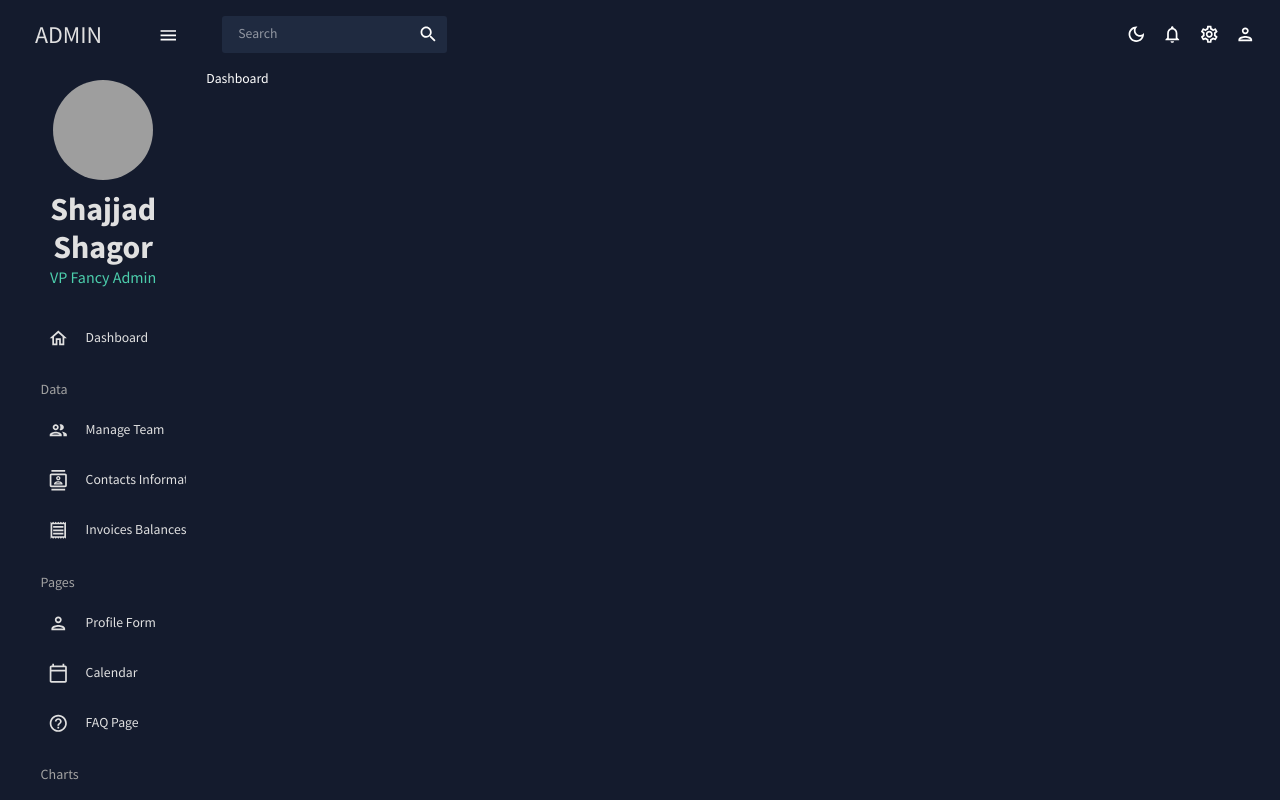
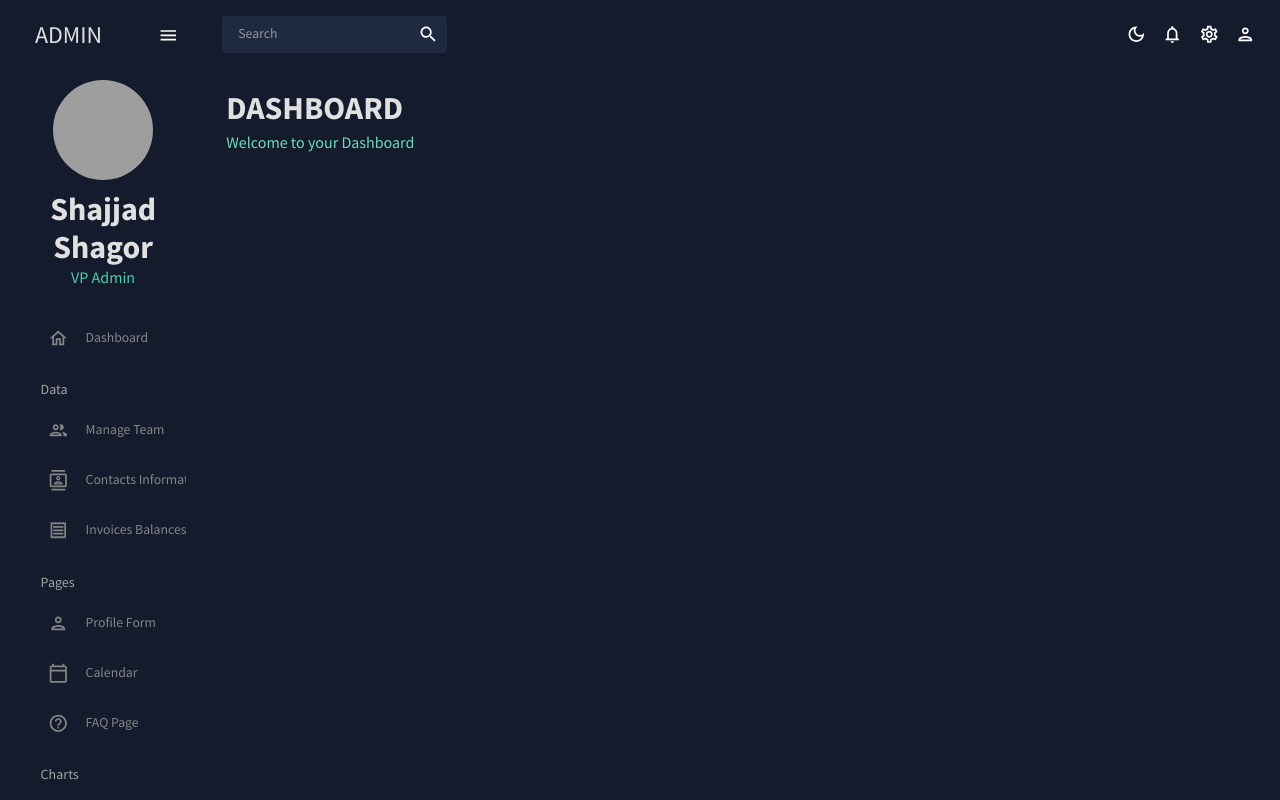
Before and after one commit to shagors/react-admin-offline-data, a React (Create React App) app: page / in a window 1280 px wide. Shown: the top 800 px of the page. Built offline with nearby package versions, Linux system fonts and the light colour scheme; grey boxes are pictures that could not be loaded.

Commit message:
make header components for reusable and design it

```diff
--- /dev/null
+++ b/src/components/Header.jsx
@@ -0,0 +1,23 @@
+import React from 'react';
+import { Box, Typography, useTheme } from "@mui/material";
+import { tokens } from '../theme';
+
+
+const Header = ({ title, subtitle }) => {
+    const theme = useTheme();
+    const colors = tokens(theme.palette.mode);
+
+
+  return (
+    <Box mb="30px">
+        <Typography variant='h2' color={colors.grey[100]} fontWeight="bold" sx={{mb: "5px"}}>
+            {title}
+        </Typography>
+        <Typography variant='h5' color={colors.greenAccent[400]}>
+            {subtitle}
+        </Typography>
+    </Box>
+  )
+}
+
+export default Header;
--- a/src/scenes/dashboard/index.jsx
+++ b/src/scenes/dashboard/index.jsx
@@ -1,8 +1,14 @@
+import { Box } from '@mui/material';
 import React from 'react';
+import Header from '../../components/Header';
 
 const Dashboard = () => {
   return (
-    <div>Dashboard</div>
+    <Box m="20px">
+      <Box display="flex" justifyContent="space-between" alignItems="center">
+        <Header title="DASHBOARD" subtitle="Welcome to your Dashboard" />
+      </Box>
+    </Box>
   )
 }
 
--- a/src/scenes/global/Sidebar.jsx
+++ b/src/scenes/global/Sidebar.jsx
@@ -23,7 +23,7 @@
     <MenuItem
       active={selected === title}
       style={{
-        color: colors.grey[100],
+        color: colors.grey[400],
       }}
       onClick={() => setSelected(title)}
       icon={icon}
@@ -109,7 +109,7 @@
                   Shajjad Shagor
                 </Typography>
                 <Typography variant="h5" color={colors.greenAccent[500]}>
-                  VP Fancy Admin
+                  VP Admin
                 </Typography>
               </Box>
             </Box>
```
